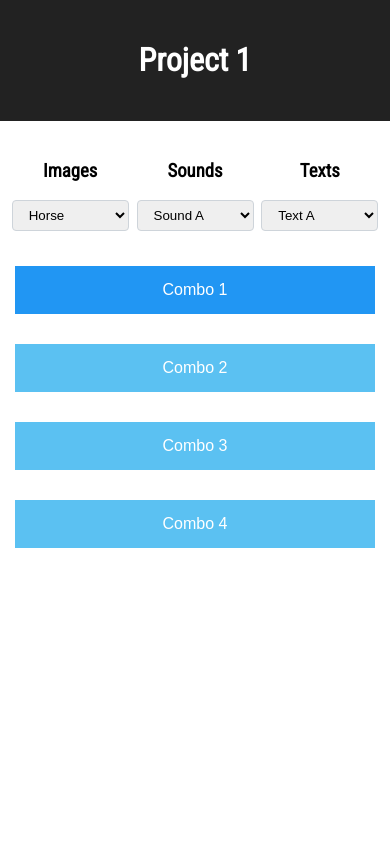
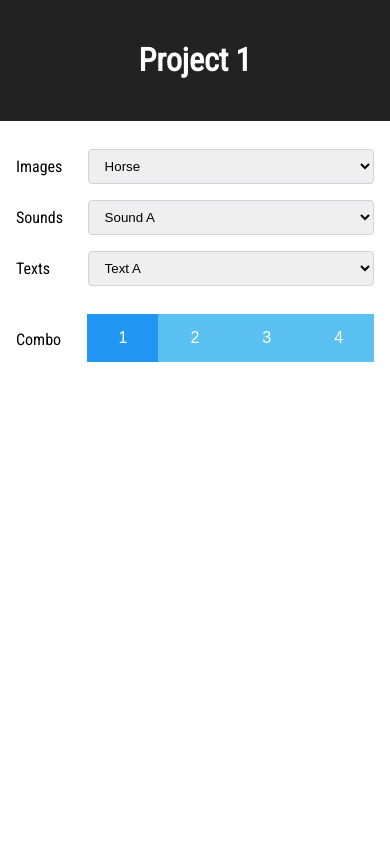
Before and after one commit to IT2810/it2810-webutvikling-h18-prosjekt-2-gruppe--50, a React (Create React App) app in the folder project_1/: page / in a window 390 px wide. Shown: the top 844 px of the page. Built offline with nearby package versions, Linux system fonts and the light colour scheme.

Commit message:
Tabs and selects are looking better on small screen

```diff
--- a/project_1/src/App.css
+++ b/project_1/src/App.css
@@ -225,8 +225,17 @@
 
   }
 
-  .SelectMeny {
+  .SelectMenu .dropdown,
+  .Tabs {
+    display: flex;
+    margin: 0 16px;
+  }
 
+  .SelectMenu .dropdown p,
+  .Tabs p {
+    display: inline-block;
+    width: 20%;
+    text-align: left;
   }
   .SelectMenu .radio-menu {
     display: none;
@@ -235,19 +244,26 @@
   .SelectMenu .dropdown-menu {
    display: block;
   }
-  .dropdown {
+
+/*  .dropdown {
     display: inline-block;
-    width: 30%;
+    width: 100%;
     margin: 0 1%;
-  }
+  }*/
 
   select {
     display: inline-block;
-    width: 100%;
+    width: 80%;
     padding: .375rem 1.75rem .375rem .75rem;
 
     border: 1px solid #ced4da;
     border-radius: .25rem;
+    margin: 8px 0px;
+  }
+
+  .Tab {
+    width: 25%;
+    display: inline-block
   }
 }
 
--- a/project_1/src/components/SelectMenu.js
+++ b/project_1/src/components/SelectMenu.js
@@ -48,7 +48,6 @@ class SelectMenu extends Component {
   }
 
   onSelectDrop(event) {
-    console.log(event.target.name)
     this.onSelect(event.target.name, event.target.value)
   }
 
@@ -60,15 +59,15 @@ class SelectMenu extends Component {
     return (
       <div className="SelectMenu">
         <div className="radio-menu">
-          <h3> Images </h3>
+          <h4> Images </h4>
           {imageOptions.map((image, i) => {
             return (<Select key={i} name={image} type="image" onSelect={this.onSelect} />)
           })}
-          <h3> Sounds </h3>
+          <h4> Sounds </h4>
           {soundOptions.map((sound, i) => {
             return (<Select key={i} name={sound} type="sound" onSelect={this.onSelect} />)
           })}
-          <h3> Texts </h3>
+          <h4> Texts </h4>
           {textOptions.map((text, i) => {
             return (<Select key={i} name={text} type="text" onSelect={this.onSelect} />)
           })}
@@ -77,7 +76,7 @@ class SelectMenu extends Component {
 
         <div className="dropdown-menu">
           <div className="dropdown">
-            <h3> Images </h3>
+            <p> Images </p>
             <select onChange={this.onSelectDrop} name="image">
               {imageOptions.map((image, i) => {
                 return <option key={i} value={image} name="image"> {image} </option>
@@ -85,7 +84,7 @@ class SelectMenu extends Component {
             </select>
           </div>
           <div className="dropdown">
-            <h3> Sounds </h3>
+            <p> Sounds </p>
             <select onChange={this.onSelectDrop} name="sound">
               {soundOptions.map((sound, i) => {
                 return <option key={i} value={sound}> {sound} </option>
@@ -93,7 +92,7 @@ class SelectMenu extends Component {
             </select>
           </div>
           <div className="dropdown">
-            <h3> Texts </h3>
+            <p> Texts </p>
             <select  onChange={this.onSelectDrop} name="text">
               {textOptions.map((text, i) => {
                 return <option  key={i}value={text}> {text} </option>
--- a/project_1/src/components/Tab.js
+++ b/project_1/src/components/Tab.js
@@ -25,9 +25,9 @@ class Tab extends Component {
     let activeClassName = this.state.active ? 'active' : ''
 
     return (
-      <div className={'Tab col-3 menu ' + activeClassName} onClick={this.onClick}>
+      <div className={'Tab ' + activeClassName} onClick={this.onClick}>
         <button className="button">
-          Combo {this.state.tabNr}
+          {this.state.tabNr}
         </button>
       </div>
     )
--- a/project_1/src/components/Tabs.js
+++ b/project_1/src/components/Tabs.js
@@ -26,7 +26,6 @@ class Tabs extends Component {
     }
 
     return tabs
-
   }
 
   render () {
@@ -34,7 +33,10 @@ class Tabs extends Component {
 
     return (
       <div className='Tabs row'>
-        { tabs }
+        <p> Combo </p>
+        <div>
+          { tabs }
+        </div>
       </div>
     )
   }
```
Lines whose indentation alone changed are shown as unchanged.
